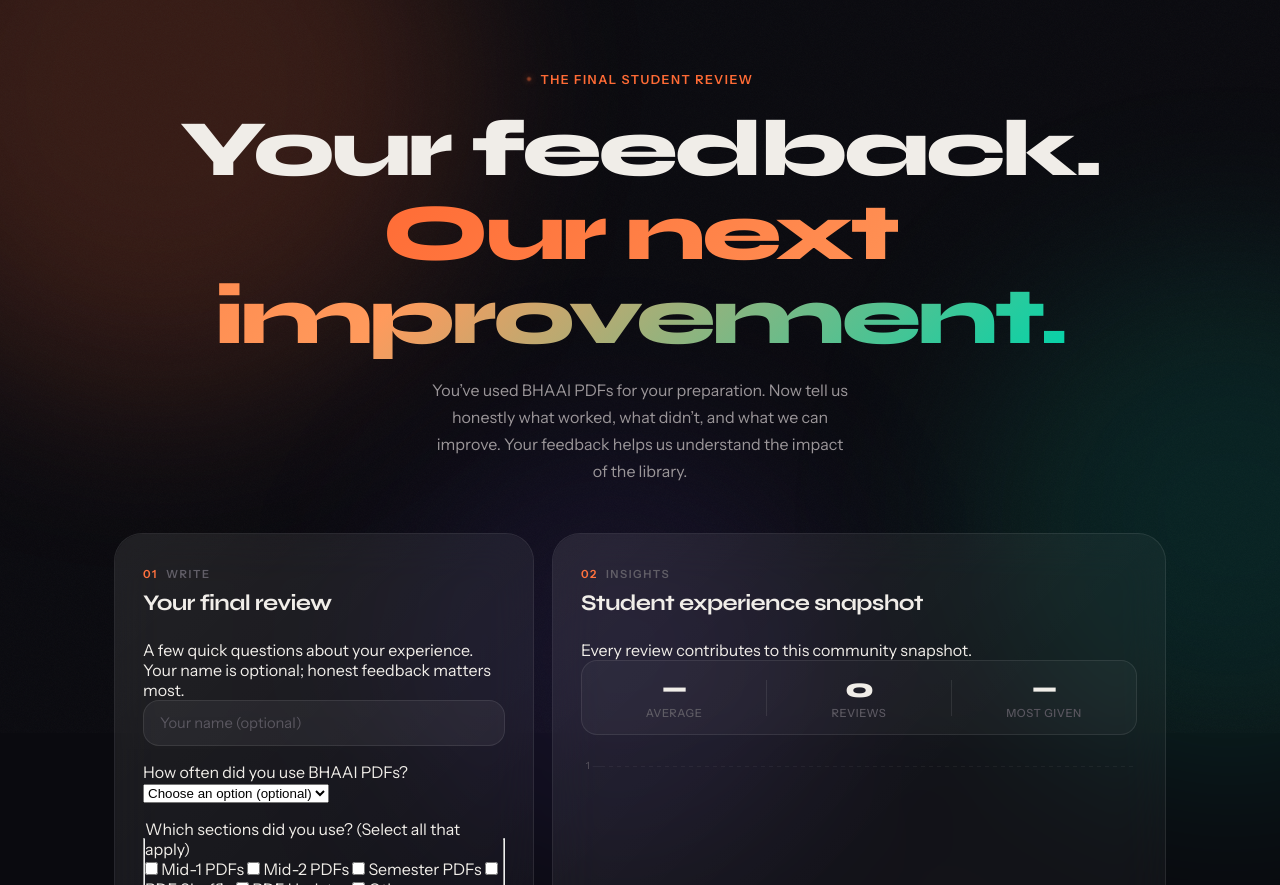
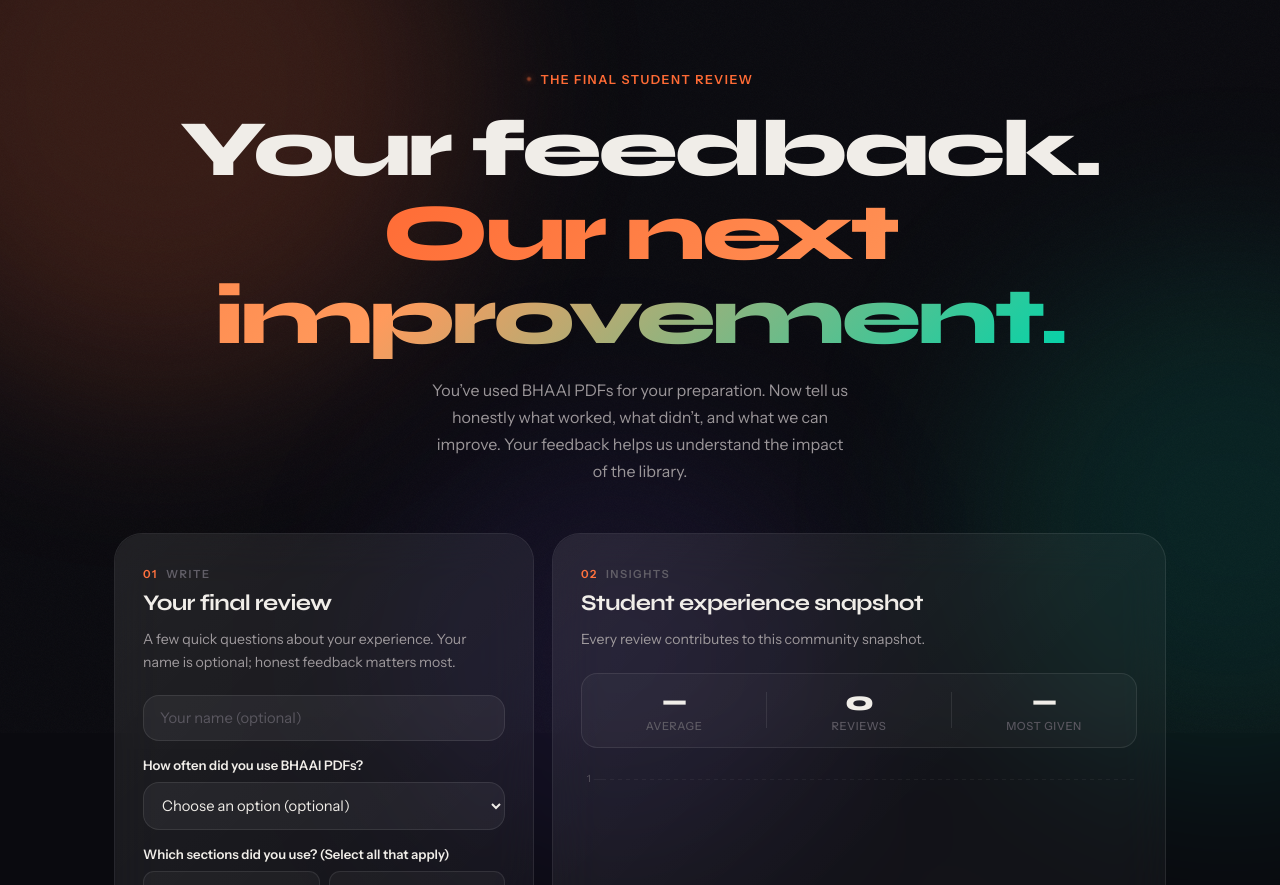
Before and after one commit to lokeshkodamanchili/feedback-site, a plain HTML site: page index.html in a window 1280 px wide. Shown: the part 67-952 px from the top of the page. Drawn offline with nearby package versions, Linux system fonts and the light colour scheme; no server answers.

Commit message:
Style contextual BHAAI PDFs review fields

```diff
--- a/style.css
+++ b/style.css
@@ -895,3 +895,45 @@ textarea {
 @media (min-width: 700px) and (max-width: 999px) {
   .hero-title { font-size: 3.6rem; }
 }
+
+/* ── FINAL BHAAI PDFs REVIEW FORM ────────── */
+.form-intro {
+  color: var(--text-secondary);
+  font-size: 0.88rem;
+  line-height: 1.6;
+  margin: -12px 0 22px;
+}
+.field-label {
+  display: block;
+  color: var(--text-primary);
+  font-size: 0.82rem;
+  font-weight: 600;
+  margin: 0 0 9px;
+}
+.form-select {
+  width: 100%;
+  min-height: 48px;
+  padding: 12px 14px;
+  color: var(--text-primary);
+  background: rgba(255,255,255,.05);
+  border: 1px solid var(--glass-border);
+  border-radius: var(--radius-md);
+  font: 400 .92rem var(--font-body);
+  outline: none;
+}
+.form-select:focus { border-color: var(--accent); box-shadow: 0 0 0 3px var(--accent-dim); }
+.form-select option { color: #17171d; background: #fff; }
+.check-field { border: 0; padding: 0; min-width: 0; }
+.check-grid { display: grid; grid-template-columns: repeat(2,minmax(0,1fr)); gap: 9px; }
+.check-grid label {
+  display: flex; align-items: center; gap: 9px; min-height: 42px;
+  padding: 9px 11px; border: 1px solid var(--glass-border);
+  border-radius: 11px; background: rgba(255,255,255,.035);
+  color: var(--text-secondary); font-size: .82rem; cursor: pointer;
+}
+.check-grid label:has(input:checked) {
+  border-color: var(--accent); color: var(--text-primary); background: var(--accent-dim);
+}
+.check-grid input { accent-color: var(--accent); }
+.privacy-note { color: var(--text-muted); font-size: .74rem; line-height: 1.5; margin: 0 0 16px; }
+@media (max-width: 380px) { .check-grid { grid-template-columns: 1fr; } }
```
